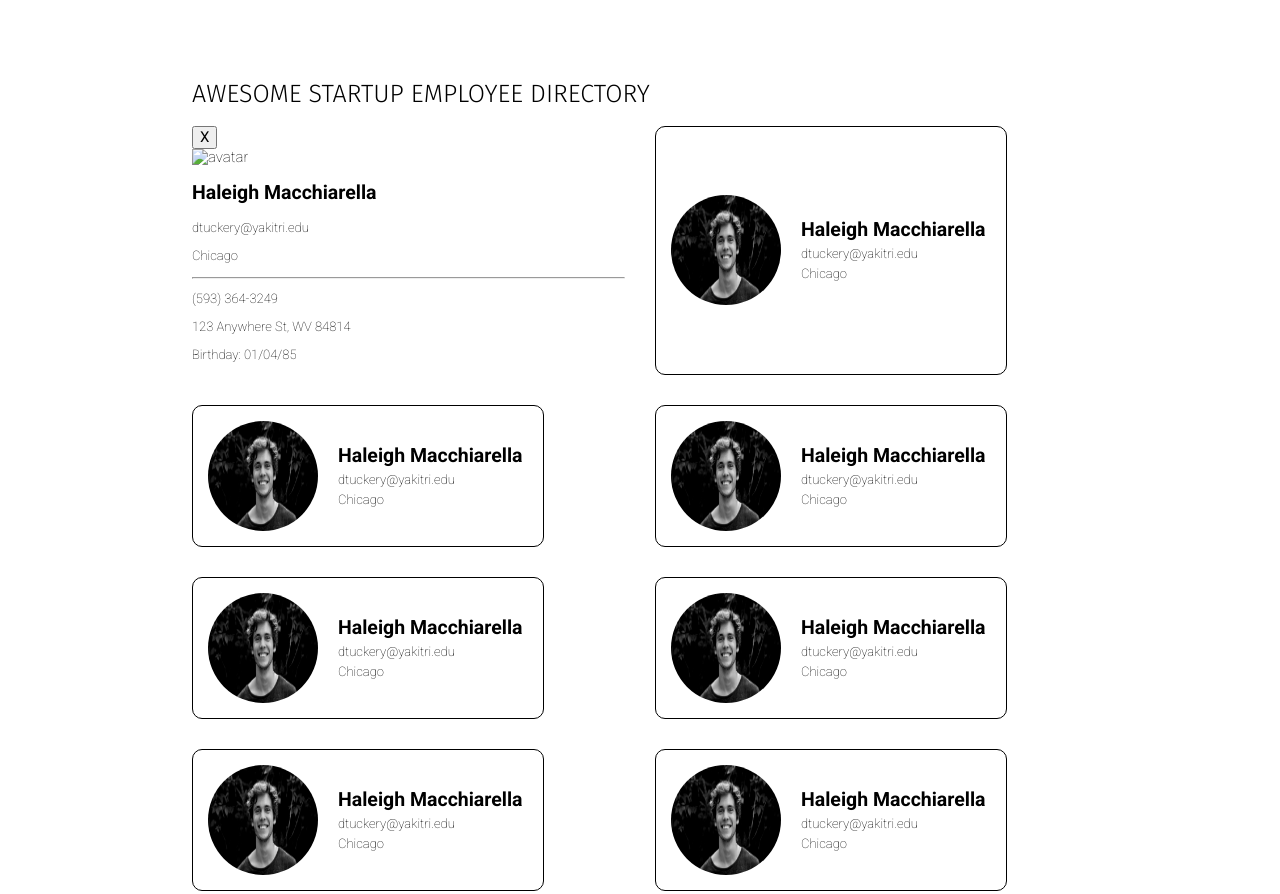
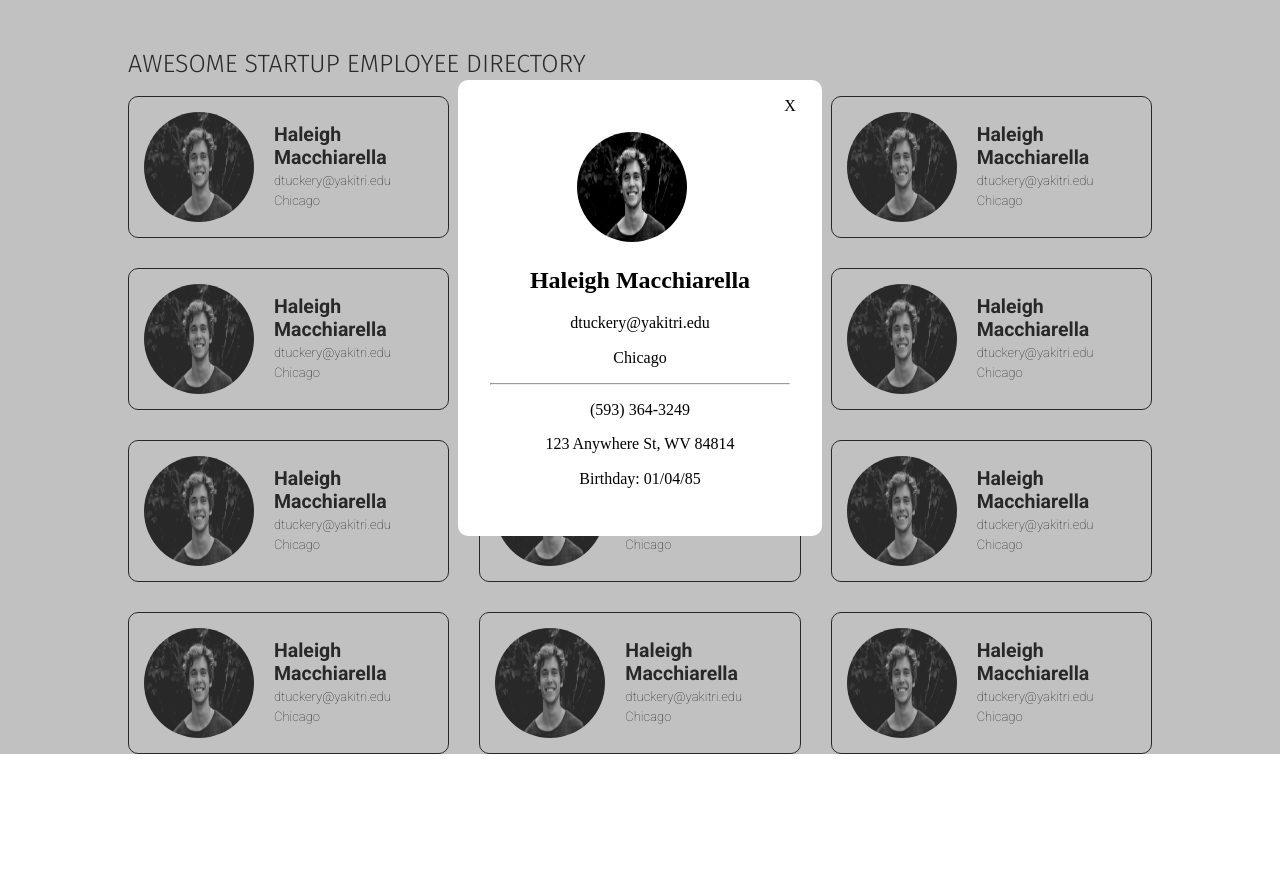
Before and after one commit to LupeF/Project--8, a plain HTML site: page index.html in a window 1280 px wide. Shown: the top 894 px of the page. After the commit the page ends 800 px from the top, so only its background shows below. Drawn offline with Linux system fonts and the light colour scheme; a web font is replaced by a local one.

Commit message:
add modal/overlay styles

```diff
--- a/index.html
+++ b/index.html
@@ -10,33 +10,12 @@
     <link href="https://fonts.googleapis.com/css2?family=Baskervville+SC&family=Bodoni+Moda+SC:ital,opsz,wght@0,6..96,400..900;1,6..96,400..900&family=Figtree:ital,wght@0,300..900;1,300..900&family=Fira+Sans:ital,wght@0,100;0,200;0,300;0,400;0,500;0,600;0,700;0,800;0,900;1,100;1,200;1,300;1,400;1,500;1,600;1,700;1,800;1,900&family=Inter:ital,wght@0,100..900;1,100..900&family=Roboto:ital,wght@0,100..900;1,100..900&family=Work+Sans:ital,wght@0,100..900;1,100..900&display=swap" rel="stylesheet">
 </head>
 <body>
-
     <header>
         <h1>AWESOME STARTUP EMPLOYEE DIRECTORY</h1>
     </header>
     <main class="grid-container">
-        <div class="overlay hidden">
-            <div class="modal">
-                <button class="modal-close">X</button>
-                <div class="modal-content">
-                    <!-- Information will be inserted by JS -->
-                    <img src="#" alt="avatar">
-                    <div class="box">
-                        <h2 class="name">Haleigh Macchiarella</h2>
-                        <p class="email">dtuckery@yakitri.edu </p>
-                        <p class="adress">Chicago</p>
-                        <hr />
-                        <p>(593) 364-3249</p>
-                        <p class="address">123 Anywhere St, WV 84814</p>
-                        <p>Birthday: 01/04/85</p>
-                    </div>
-                </div>
-            </div>
-        </div>
-
-
         <div class="card">
-            <img src="employee_directory_v1/pexels-stefanstefancik-91227.jpg" alt="An image of a person">
+            <img class="avatar" src="employee_directory_v1/pexels-stefanstefancik-91227.jpg" alt="An image of a person">
             <div class="box">
                 <h2 class="name">Haleigh Macchiarella</h2>
                 <p class="email">dtuckery@yakitri.edu </p>
@@ -44,7 +23,7 @@
             </div>
         </div>
         <div class="card">
-            <img src="employee_directory_v1/pexels-stefanstefancik-91227.jpg" alt="An image of a person">
+            <img class="avatar" src="employee_directory_v1/pexels-stefanstefancik-91227.jpg" alt="An image of a person">
             <div class="box">
                 <h2>Haleigh Macchiarella</h2>
                 <p>dtuckery@yakitri.edu </p>
@@ -52,7 +31,7 @@
             </div>
         </div>
         <div class="card">
-            <img src="employee_directory_v1/pexels-stefanstefancik-91227.jpg" alt="An image of a person">
+            <img class="avatar" src="employee_directory_v1/pexels-stefanstefancik-91227.jpg" alt="An image of a person">
             <div class="box">
                 <h2>Haleigh Macchiarella</h2>
                 <p>dtuckery@yakitri.edu </p>
@@ -60,7 +39,7 @@
             </div>
         </div>
         <div class="card">
-            <img src="employee_directory_v1/pexels-stefanstefancik-91227.jpg" alt="An image of a person">
+            <img class="avatar" src="employee_directory_v1/pexels-stefanstefancik-91227.jpg" alt="An image of a person">
             <div class="box">
                 <h2>Haleigh Macchiarella</h2>
                 <p>dtuckery@yakitri.edu </p>
@@ -68,7 +47,7 @@
             </div>
         </div>
         <div class="card">
-            <img src="employee_directory_v1/pexels-stefanstefancik-91227.jpg" alt="An image of a person">
+            <img class="avatar" src="employee_directory_v1/pexels-stefanstefancik-91227.jpg" alt="An image of a person">
             <div class="box">
                 <h2>Haleigh Macchiarella</h2>
                 <p>dtuckery@yakitri.edu </p>
@@ -76,7 +55,7 @@
             </div>
         </div>
         <div class="card">
-            <img src="employee_directory_v1/pexels-stefanstefancik-91227.jpg" alt="An image of a person">
+            <img class="avatar" src="employee_directory_v1/pexels-stefanstefancik-91227.jpg" alt="An image of a person">
             <div class="box">
                 <h2>Haleigh Macchiarella</h2>
                 <p>dtuckery@yakitri.edu </p>
@@ -84,7 +63,7 @@
             </div>
         </div>
         <div class="card">
-            <img src="employee_directory_v1/pexels-stefanstefancik-91227.jpg" alt="An image of a person">
+            <img class="avatar" src="employee_directory_v1/pexels-stefanstefancik-91227.jpg" alt="An image of a person">
             <div class="box">
                 <h2>Haleigh Macchiarella</h2>
                 <p>dtuckery@yakitri.edu </p>
@@ -92,7 +71,7 @@
             </div>
         </div>
         <div class="card">
-            <img src="employee_directory_v1/pexels-stefanstefancik-91227.jpg" alt="An image of a person">
+            <img class="avatar" src="employee_directory_v1/pexels-stefanstefancik-91227.jpg" alt="An image of a person">
             <div class="box">
                 <h2>Haleigh Macchiarella</h2>
                 <p>dtuckery@yakitri.edu </p>
@@ -100,7 +79,7 @@
             </div>
         </div>
         <div class="card">
-            <img src="employee_directory_v1/pexels-stefanstefancik-91227.jpg" alt="An image of a person">
+            <img class="avatar" src="employee_directory_v1/pexels-stefanstefancik-91227.jpg" alt="An image of a person">
             <div class="box">
                 <h2>Haleigh Macchiarella</h2>
                 <p>dtuckery@yakitri.edu </p>
@@ -108,7 +87,7 @@
             </div>
         </div>
         <div class="card">
-            <img src="employee_directory_v1/pexels-stefanstefancik-91227.jpg" alt="An image of a person">
+            <img class="avatar" src="employee_directory_v1/pexels-stefanstefancik-91227.jpg" alt="An image of a person">
             <div class="box">
                 <h2>Haleigh Macchiarella</h2>
                 <p>dtuckery@yakitri.edu </p>
@@ -116,7 +95,7 @@
             </div>
         </div>
         <div class="card">
-            <img src="employee_directory_v1/pexels-stefanstefancik-91227.jpg" alt="An image of a person">
+            <img class="avatar" src="employee_directory_v1/pexels-stefanstefancik-91227.jpg" alt="An image of a person">
             <div class="box">
                 <h2>Haleigh Macchiarella</h2>
                 <p>dtuckery@yakitri.edu </p>
@@ -124,7 +103,7 @@
             </div>
         </div>
         <div class="card">
-            <img src="employee_directory_v1/pexels-stefanstefancik-91227.jpg" alt="An image of a person">
+            <img class="avatar" src="employee_directory_v1/pexels-stefanstefancik-91227.jpg" alt="An image of a person">
             <div class="box">
                 <h2>Haleigh Macchiarella</h2>
                 <p>dtuckery@yakitri.edu </p>
@@ -132,5 +111,23 @@
             </div>
         </div>
     </main>
+    <div class="overlay hidden">
+        <div class="modal">
+            <button class="modal-close">X</button>
+            <div class="modal-content">
+                <!-- Information will be inserted by JS -->
+                <img class="avatar" src="employee_directory_v1/pexels-stefanstefancik-91227.jpg" alt="avatar">
+                <div class="box">
+                    <h2 class="name">Haleigh Macchiarella</h2>
+                    <p class="email">dtuckery@yakitri.edu </p>
+                    <p class="adress">Chicago</p>
+                    <hr />
+                    <p>(593) 364-3249</p>
+                    <p class="address">123 Anywhere St, WV 84814</p>
+                    <p>Birthday: 01/04/85</p>
+                </div>
+            </div>
+        </div>
+    </div>
 </body>
 </html>
--- a/scss/components/_card.scss
+++ b/scss/components/_card.scss
@@ -5,13 +5,38 @@
     display: flex;
     border-radius: 10px;
     align-items: center;
-    img{
-        height: 110px;
-        width: 110px;
-        border-radius: 360px;
-        margin-right: 1em;
-    }
-    .box h2,p {
+    .box h2, .box p {
         margin: 5px;
     }
 };
+.avatar{
+    height: 110px;
+    width: 110px;
+    border-radius: 360px;
+    margin-right: 1em;
+}
+
+.overlay{
+    position: absolute;
+    top: 0;
+    left: 0;
+    right: 0;
+    bottom: 0;
+    background-color: rgba(100, 100, 100, 0.4);
+    .modal{
+        background-color: white;
+        width: 300px;
+        padding: 2em;
+        margin: 5em auto;
+        border-radius: 10px;
+        text-align: center;
+        .modal-close{
+            position: relative;
+            bottom: 1em;
+            left: 150px;
+            border: none;
+            background-color: white;
+
+        }
+    }
+}
--- a/scss/components/_main.scss
+++ b/scss/components/_main.scss
@@ -1,6 +1,13 @@
 body{
-    width: 70%;
-    margin: 5em auto;
+    position: relative;
+    header h1{
+        margin-top: 0;
+        padding-top: 2em;
+    }
+    header, .grid-container{
+        width: 80%;
+        margin: 0 auto;
+    }
     .grid-container {
         display: grid;
         grid-template-columns: repeat(auto-fit, minmax(300px, 1fr));
```
Also changed, not shown: css/style.css, 1 other file.
